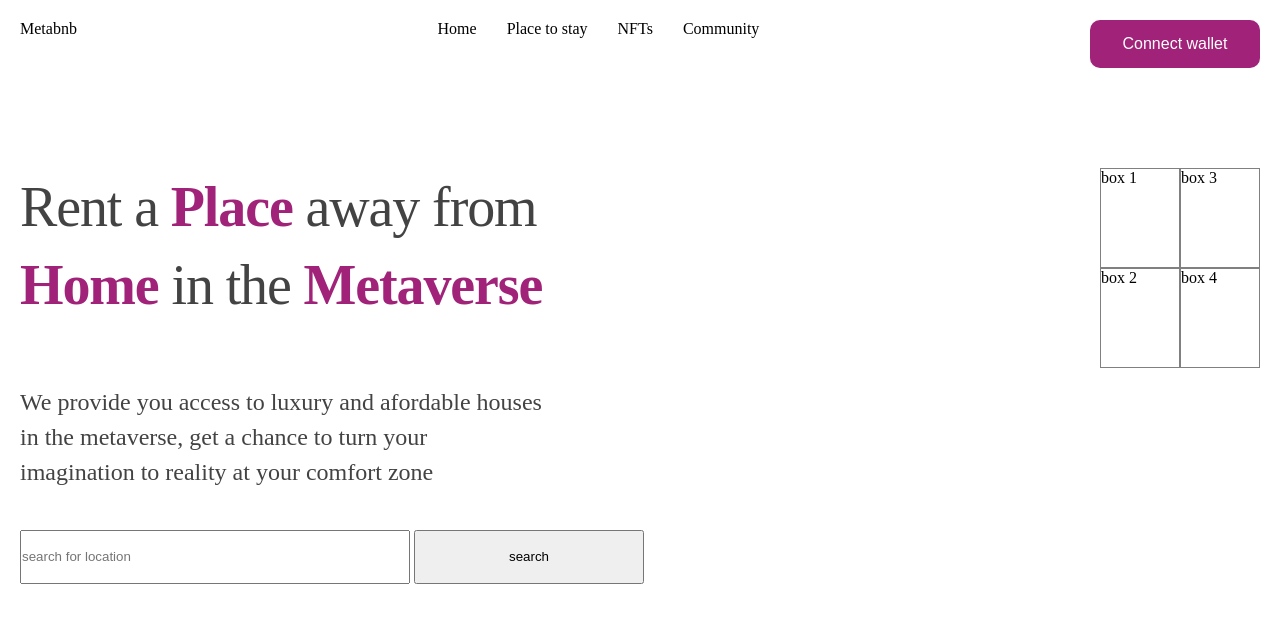
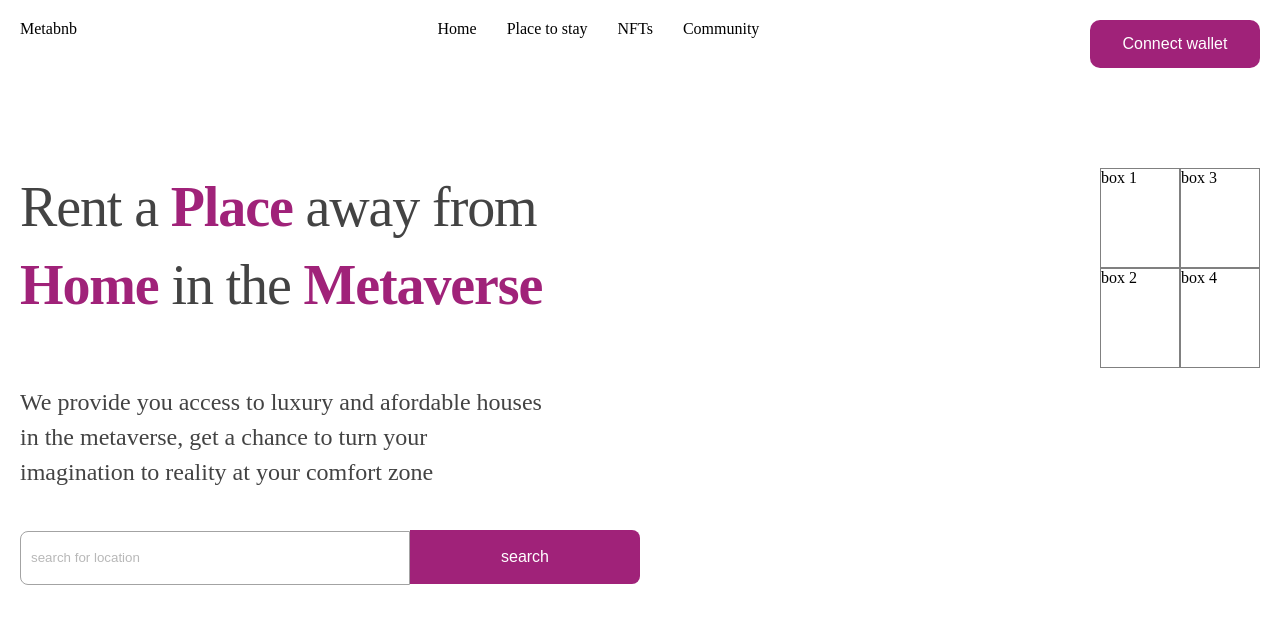
Before and after one commit to chibuzorihueze/meta-bnb, a React (Create React App) app: page / in a window 1280 px wide. Shown: the top 624 px of the page. Built offline with nearby package versions, Linux system fonts and the light colour scheme; a web font is replaced by a local one.

Commit message:
styling the input element and button

```diff
--- a/src/App.css
+++ b/src/App.css
@@ -87,14 +87,32 @@ span{
 .search-button input{
   height: 54px;
   width: 390px;
+  background: rgba(247, 247, 247, 0.1);
+  border: 1px solid #A3A3A3;
+  border-radius: 8px 0px 0px 8px;
+  padding-left: 10px;
+
 }
 
 .search-button button{
   height: 54px;
   width: 230px;
+  font-style: normal;
+  font-weight: 400;
+  font-size: 16px;
+  line-height: 19px;
+  text-align: center;
+  color: #fff;
+  background: #A02279;
+  border: none;
+  border-radius: 0px 8px 8px 0px;
+  margin-left: -4px;
+}
+ ::placeholder{
+  color: #B8B8B8;
 }
 
-/*right section*/
+/*right section of main*/
 .box1, .box2, .box3, .box4{
   height: 100px;
   width: 80px;
```
